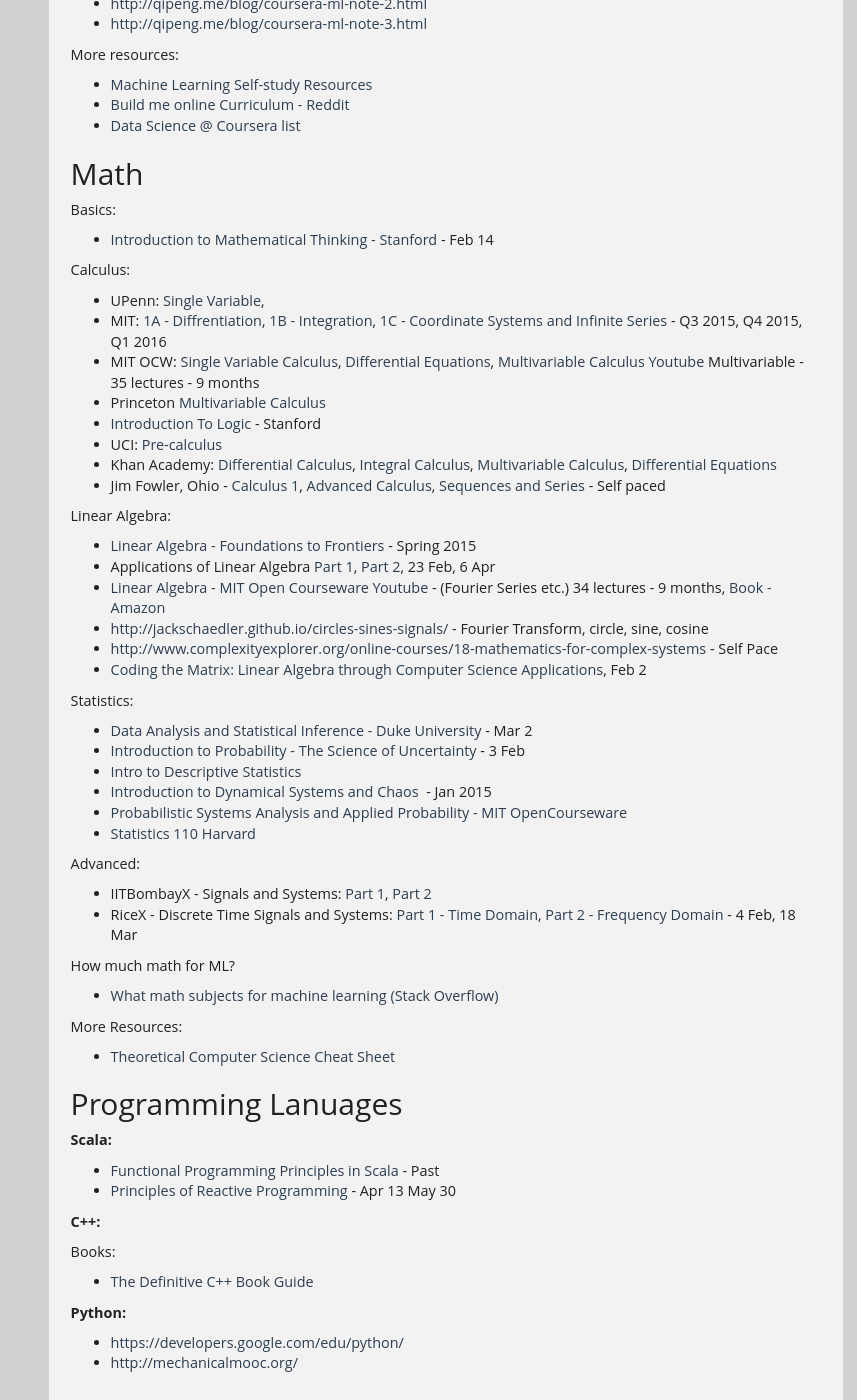
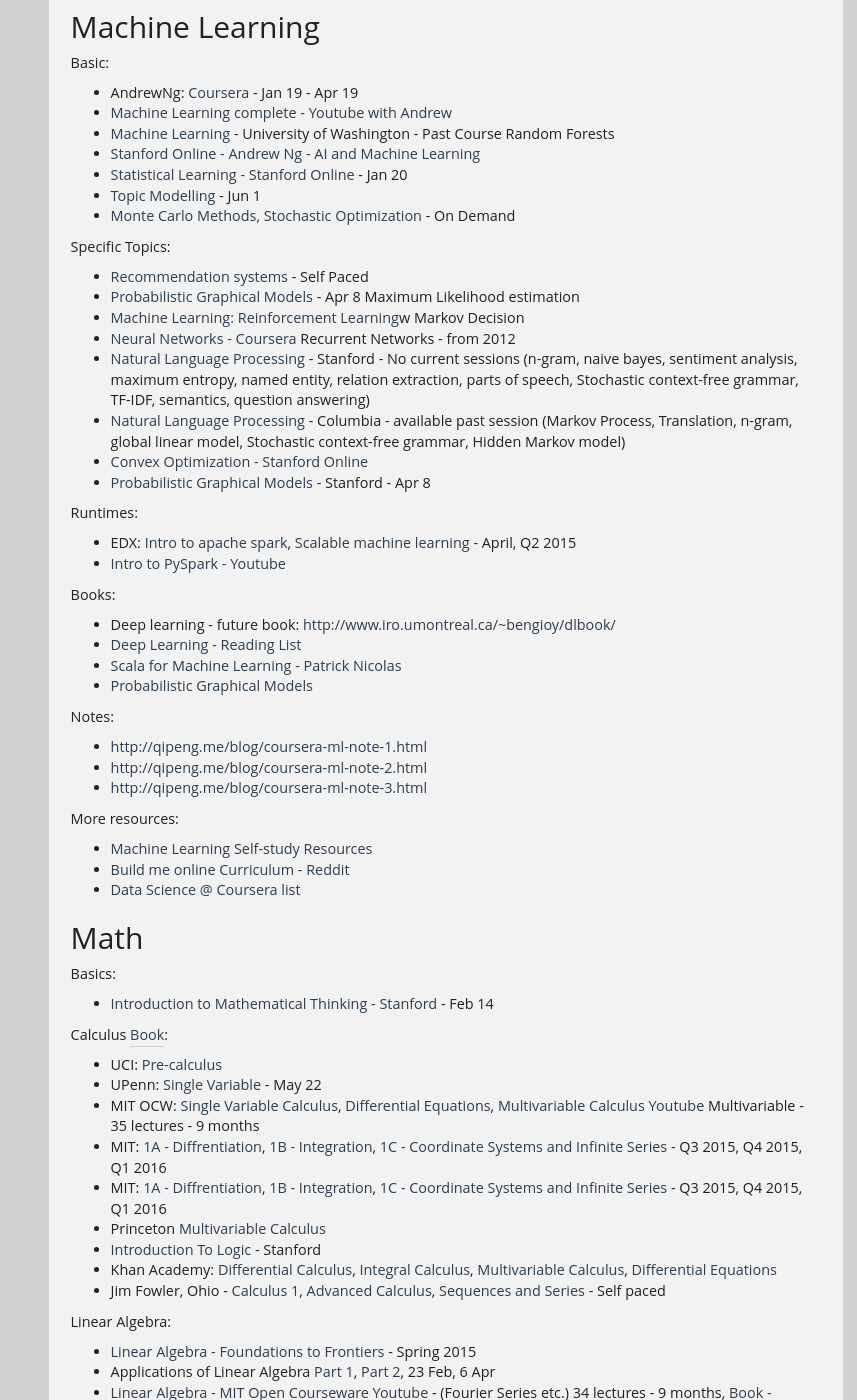
Before and after one commit to yatabani/mb-dev.github.io, a Jekyll site: the page built from resources/courses.md, in a window 1280 px wide and 1400 px high, scrolled down 2685 px. Shown: the whole window, without its empty margins (423-1280 px from the left). Built offline with Jekyll 4.4.1, drawn with Linux system fonts in a browser that asks for light colours; nearby versions of some CDN libraries; some of the changed text lies outside the part shown.

Commit message:
merge with master

```diff
--- a/resources/courses.md
+++ b/resources/courses.md
@@ -145,16 +149,18 @@
 
 - [Introduction to Mathematical Thinking - Stanford](https://www.coursera.org/course/maththink) - Feb 14
 
-Calculus:
+Calculus [Book](http://www.amazon.com/gp/product/0914098918/ref=as_li_tl?ie=UTF8&camp=1789&creative=390957&creativeASIN=0914098918&linkCode=as2&tag=moshberg-20&linkId=3UCIMAMDTL3LEUG2):
 
-- UPenn: [Single Variable](https://www.coursera.org/course/calcsing),
+- UCI: [Pre-calculus](https://www.coursera.org/course/precalculus)
+- UPenn: [Single Variable](https://www.coursera.org/course/calcsing) - May 22
+- MIT OCW: [Single Variable Calculus](http://ocw.mit.edu/courses/mathematics/18-01-single-variable-calculus-fall-2006/video-lectures/), [Differential Equations](https://www.youtube.com/playlist?list=PL64BDFBDA2AF24F7E), [Multivariable Calculus](http://ocw.mit.edu/courses/mathematics/18-02-multivariable-calculus-fall-2007/) [Youtube](https://www.youtube.com/playlist?list=PL4C4C8A7D06566F38)
+Multivariable - 35 lectures - 9 months
 - MIT: [1A - Diffrentiation](https://www.edx.org/course/calculus-1a-differentiation-mitx-18-01-1x),
 [1B - Integration](https://www.edx.org/course/calculus-1b-integration-mitx-18-01-2x), [1C - Coordinate Systems and Infinite Series](https://www.edx.org/course/calculus-1c-coordinate-systems-infinite-mitx-18-01-3x) - Q3 2015, Q4 2015, Q1 2016
-- MIT OCW: [Single Variable Calculus](http://ocw.mit.edu/courses/mathematics/18-01-single-variable-calculus-fall-2006/video-lectures/), [Differential Equations](https://www.youtube.com/playlist?list=PL64BDFBDA2AF24F7E), [Multivariable Calculus](http://ocw.mit.edu/courses/mathematics/18-02-multivariable-calculus-fall-2007/) [Youtube](https://www.youtube.com/playlist?list=PL4C4C8A7D06566F38)
-Multivariable - 35 lectures - 9 months
+- MIT: [1A - Diffrentiation](https://www.edx.org/course/calculus-1a-differentiation-mitx-18-01-1x),
+[1B - Integration](https://www.edx.org/course/calculus-1b-integration-mitx-18-01-2x), [1C - Coordinate Systems and Infinite Series](https://www.edx.org/course/calculus-1c-coordinate-systems-infinite-mitx-18-01-3x) - Q3 2015, Q4 2015, Q1 2016
 - Princeton [Multivariable Calculus](https://www.youtube.com/playlist?list=PLGqzsq0erqU7h6_bpE-CgJp4iX5aRju28)
 - [Introduction To Logic](https://www.coursera.org/course/intrologic) - Stanford
-- UCI: [Pre-calculus](https://www.coursera.org/course/precalculus)
 - Khan Academy: [Differential Calculus](https://www.khanacademy.org/math/differential-calculus),
 [Integral Calculus](https://www.khanacademy.org/math/integral-calculus),
 [Multivariable Calculus](https://www.khanacademy.org/math/multivariable-calculus),
```
Also changed, not shown: other parts of resources/courses.md (+5 -0 lines), resources/study-plan.md (+3 -1 lines).
